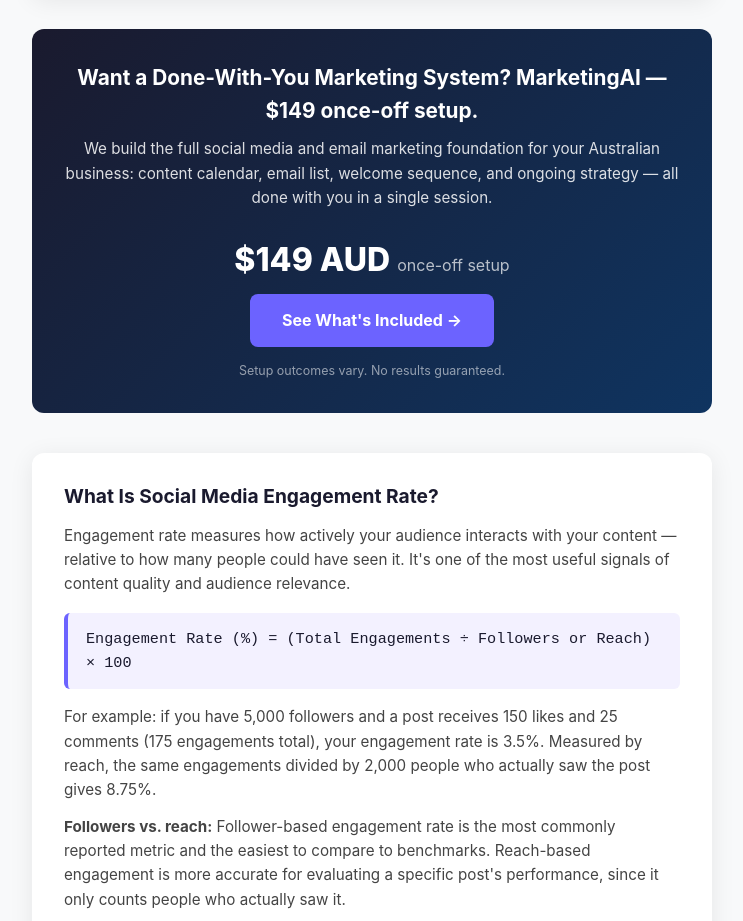
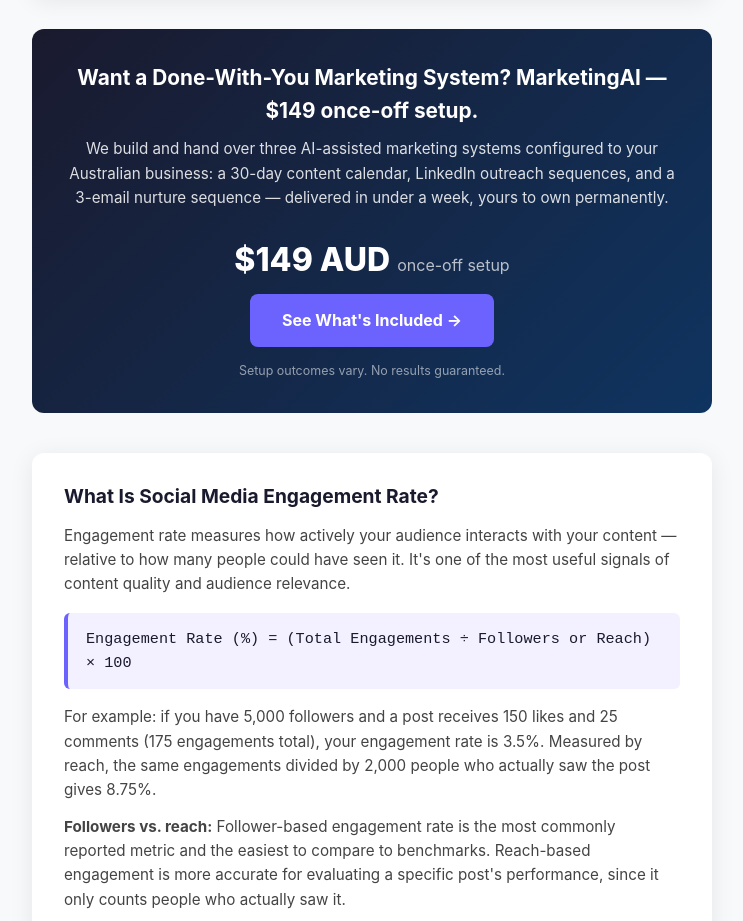
Before and after one commit to getmarketingai-byte/marketingai-engagement-rate-calculator, a plain HTML site: page index.html in a window 1280 px wide. Shown: the part 2241-3162 px from the top of the page, without its empty margins (268-1011 px from the left). Drawn offline with Linux system fonts and the light colour scheme; a script that the page names is missing.

Commit message:
fix: correct CTA description copy for offer-v2.md compliance
Replaces non-compliant CTA body copy that contained three violations:
- 'email list' (implies service not offered)
- 'ongoing strategy' (contradicts offer-v2.md explicitly)
- 'single session' (misrepresents 3-5 business day delivery)

New copy aligns with exact deliverables from offer-v2.md.

Co-Authored-By: Paperclip <noreply@paperclip.ing>

```diff
--- a/index.html
+++ b/index.html
@@ -555,7 +555,7 @@
   <!-- $149 CTA -->
   <div class="cta-card">
     <h2>Want a Done-With-You Marketing System? MarketingAI — $149 once-off setup.</h2>
-    <p>We build the full social media and email marketing foundation for your Australian business: content calendar, email list, welcome sequence, and ongoing strategy — all done with you in a single session.</p>
+    <p>We build and hand over three AI-assisted marketing systems configured to your Australian business: a 30-day content calendar, LinkedIn outreach sequences, and a 3-email nurture sequence — delivered in under a week, yours to own permanently.</p>
     <div class="price-tag">$149 AUD <span>once-off setup</span></div>
     <a href="https://buy.stripe.com/cNi8wR0wZd8lePh01cbsc00" class="cta-btn">See What's Included →</a>
     <div class="disclaimer">Setup outcomes vary. No results guaranteed.</div>
```
